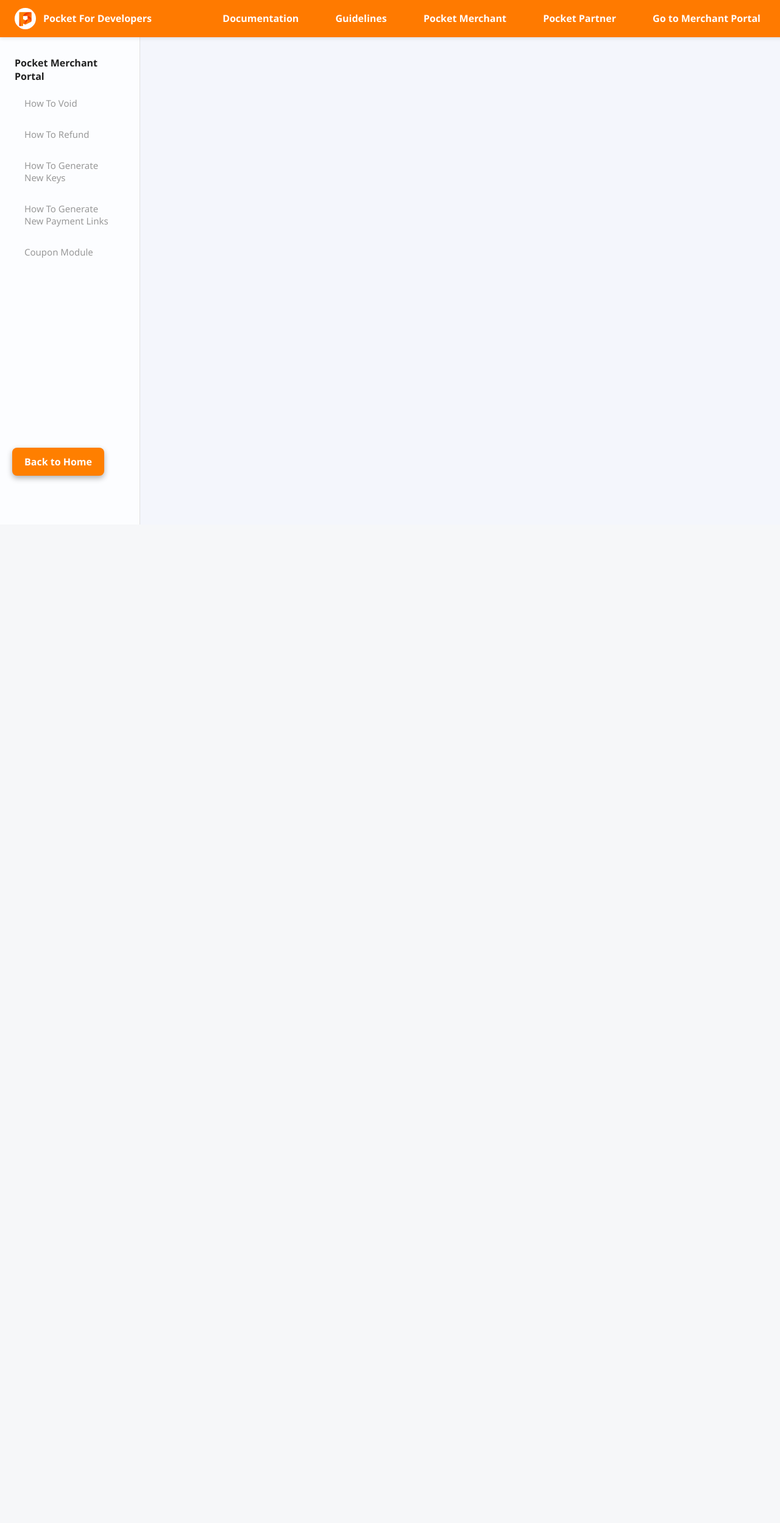
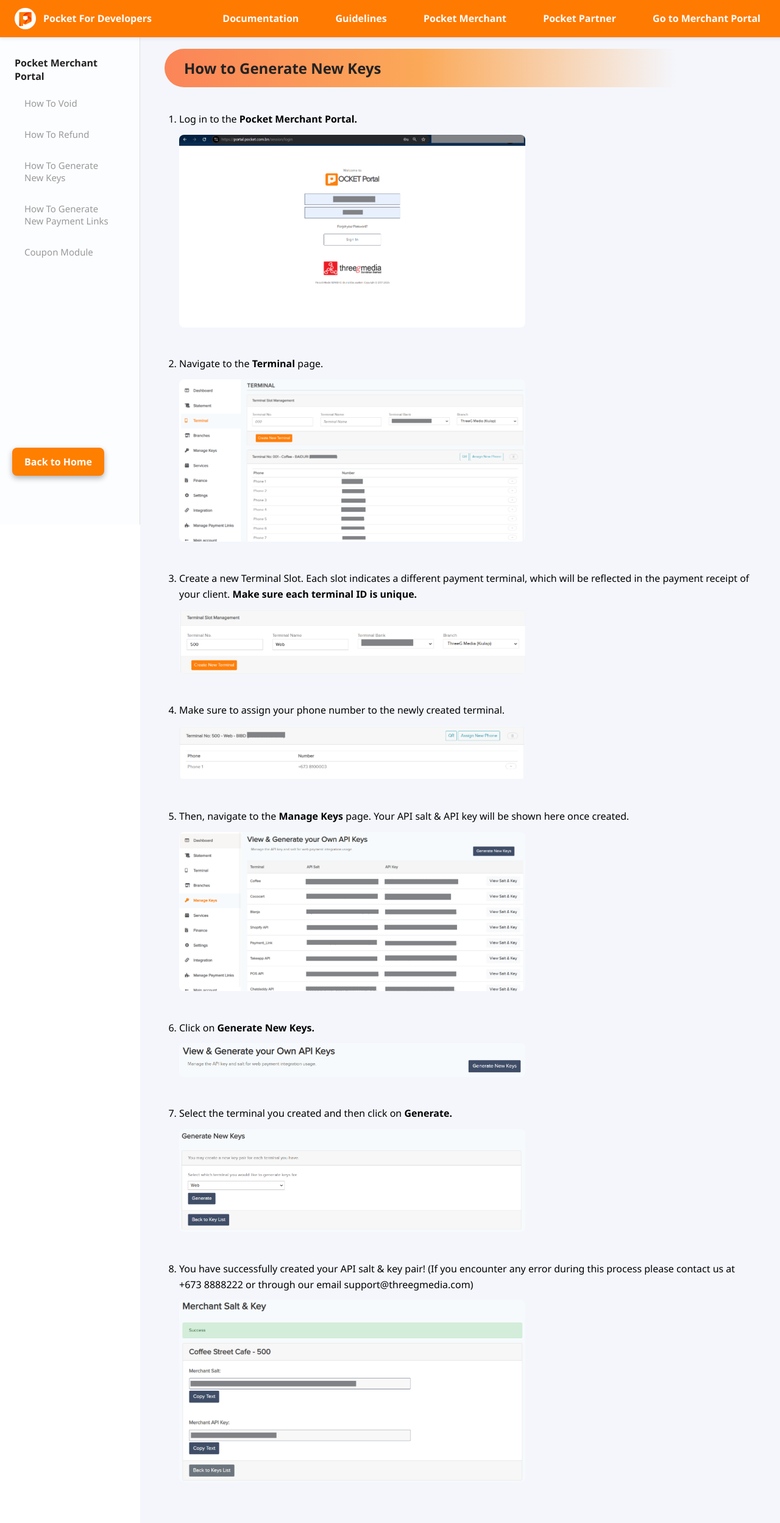
Before and after one commit to afsaalisha/PFD, a PHP site: page /poshet/app/views/keys.php in a window 1280 px wide. Shown: the whole page at 61% size. Before the commit the page ends 860 px from the top, so only its background shows below. Run offline with PHP 8.4, Linux system fonts and the light colour scheme; some libraries are stand-ins or nearby versions.

Commit message:
imported images for keys and base key.php setup

```diff
--- a/app/views/keys.php
+++ b/app/views/keys.php
@@ -2,7 +2,47 @@
 <div class="page-container">
     <?php include 'layouts/merchant-sidebar.php'; ?>
 
-    <main class="doc-content">
+    <main class="key-content">
+
+        <div class="content-header">
+            <h2>How to Generate New Keys</h2>
+        </div>
+
+        <ol>
+            <li>
+                <p>Log in to the <strong>Pocket Merchant Portal.</strong></p>
+                <img src="../public/images/pmp.png" alt="Pocket Merchant Portal" class="key-image">
+            </li>
+            <li>
+                <p>Navigate to the <strong>Terminal</strong> page.</p>
+                <img src="../public/images/tp.png" alt="Terminal Page" class="key-image">
+            </li>
+            <li>
+                <p>Create a new Terminal Slot. Each slot indicates a different payment terminal, which will be reflected in the payment receipt of your client.<strong> Make sure each terminal ID is unique.</strong></p>
+
+                <img src="../public/images/ts.png" alt="Terminal Slot" class="key-image">
+            </li>
+            <li>
+                <p>Make sure to assign your phone number to the newly created terminal.</p>
+                <img src="../public/images/apn.png" alt="Assign Phone Number" class="key-image">
+            </li>
+            <li>
+                <p>Then, navigate to the <strong>Manage Keys</strong> page. Your API salt & API key will be shown here once created.</p>
+                <img src="../public/images/mkp.png" alt="Manage Keys Page" class="key-image">
+            </li>
+            <li>
+                <p>Click on <strong>Generate New Keys.</strong></p>
+                <img src="../public/images/gnk.png" alt="Generate New Keys" class="key-image">
+            </li>
+            <li>
+                <p>Select the terminal you created and then click on <strong>Generate.</strong></p>
+                <img src="../public/images/stag.png" alt="Select Terminal and Generate" class="key-image">
+            </li>
+            <li>
+                <p>You have successfully created your API salt & key pair! (If you encounter any error during this process please contact us at <italic>+673 8888222</italic> or through our email <italic>support@threegmedia.com</italic>)</p>
+                <img src="../public/images/kgs.png" alt="Keys Generated Successfully" class="key-image">
+            </li>
+        </ol>
 
     </main>
 
--- a/public/css/styles.css
+++ b/public/css/styles.css
@@ -1176,3 +1176,63 @@
     margin-left: 8px;
 }
 /* end of schema section  */
+
+/* start of keys.php */
+
+.key-content {
+  flex: 1;
+  padding: 20px 40px;
+  overflow-y: auto;
+  background: transparent;
+}
+
+.key-content h2 {
+  font-size: 24px;
+  font-weight: bold;
+  margin-top: 0;
+}
+
+.key-content hr {
+  border: none;
+  border-top: 2px solid #f47b4c;
+  margin-bottom: 20px;
+}
+
+.key-content ol {
+  padding-left: 24px;
+  counter-reset: step-counter;
+}
+
+.key-content ol li {
+  position: relative;
+  margin-bottom: 40px;
+  padding: 0; /* removed padding */
+  background: transparent; /* clear background */
+  border: none; /* no border */
+  box-shadow: none; /* no shadow */
+  line-height: 1.6;
+}
+
+.key-content ol li p {
+  margin-bottom: 12px;
+}
+
+.key-content ul {
+  list-style: disc;
+  margin-left: 20px;
+  color: #444;
+}
+
+.key-image {
+  width: 60%;
+  height: auto;
+  border-radius: 8px;
+}
+
+
+.key-image {
+  width: 60%;
+  height: auto;
+}
+
+/* end of keys.php */
```
Also changed, not shown: public/images/apn.png (added), public/images/gnk.png (added), public/images/kgs.png (added), public/images/mkp.png (added), public/images/pmp.png (added), public/images/stag.png (added), public/images/tp.png (added), public/images/ts.png (added).
